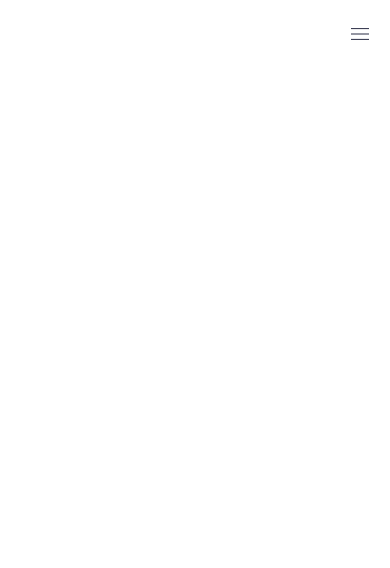
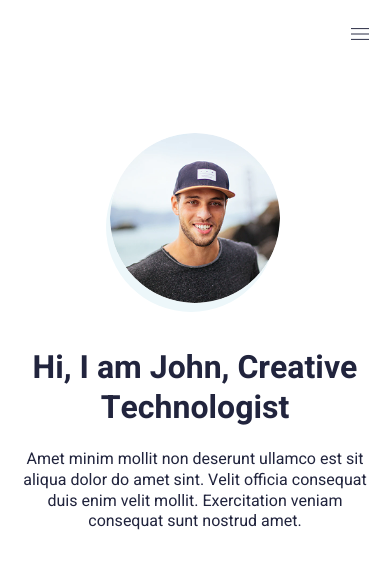
Before and after one commit to zhanybekovich/react-portfolio, a React (Vite) app: page / in a window 390 px wide. Shown: the top 568 px of the page. Built offline with nearby package versions, Linux system fonts and the light colour scheme.

Commit message:
Add banner mobile version

```diff
--- a/src/App.jsx
+++ b/src/App.jsx
@@ -1,10 +1,14 @@
 import "./app.scss";
+import Banner from "./components/Banner/Banner";
 import Header from "./components/Header/Header";
 
 function App() {
   return (
     <>
       <Header />
+      <main>
+        <Banner />
+      </main>
     </>
   );
 }
--- /dev/null
+++ b/src/components/Banner/Banner.jsx
@@ -0,0 +1,19 @@
+import "./banner.scss";
+import BannerImg from "../../assets/banner-img.png";
+export default function Banner() {
+  return (
+    <section className="banner">
+      <div className="container banner-container">
+        <div className="banner-text">
+          <h1 className="banner-title">Hi, I am John, Creative Technologist</h1>
+          <p className="banner-description">
+            Amet minim mollit non deserunt ullamco est sit aliqua dolor do amet
+            sint. Velit officia consequat duis enim velit mollit. Exercitation
+            veniam consequat sunt nostrud amet.
+          </p>
+        </div>
+        <img className="banner-img" src={BannerImg} alt="John Doe" />
+      </div>
+    </section>
+  );
+}
--- /dev/null
+++ b/src/components/Banner/banner.scss
@@ -0,0 +1,42 @@
+.banner {
+  padding-top: 45px;
+  padding-bottom: 60px;
+
+  &-container {
+    display: flex;
+    flex-direction: column;
+    align-items: center;
+  }
+
+  &-text {
+    width: 100%;
+  }
+
+  &-img {
+    width: 170px;
+    height: 170px;
+    object-fit: cover;
+    order: -1;
+    margin-bottom: 45px;
+    box-shadow: -4px 9px 0 #edf7fa;
+    border-radius: 50%;
+  }
+
+  &-title {
+    font-weight: 700;
+    font-size: 32px;
+    line-height: 125%;
+    text-align: center;
+    color: #21243d;
+    margin-bottom: 21px;
+  }
+
+  &-description {
+    font-weight: 400;
+    font-size: 16px;
+    text-align: center;
+    color: #21243d;
+    line-height: 1.3;
+    margin-bottom: 27px;
+  }
+}
--- a/src/components/Header/header.scss
+++ b/src/components/Header/header.scss
@@ -25,6 +25,7 @@
       justify-content: flex-end;
       margin-top: 0;
       padding-top: 0;
+      padding-bottom: 0;
     }
   }
 
```
Also changed, not shown: src/assets/banner-img.png (added).
